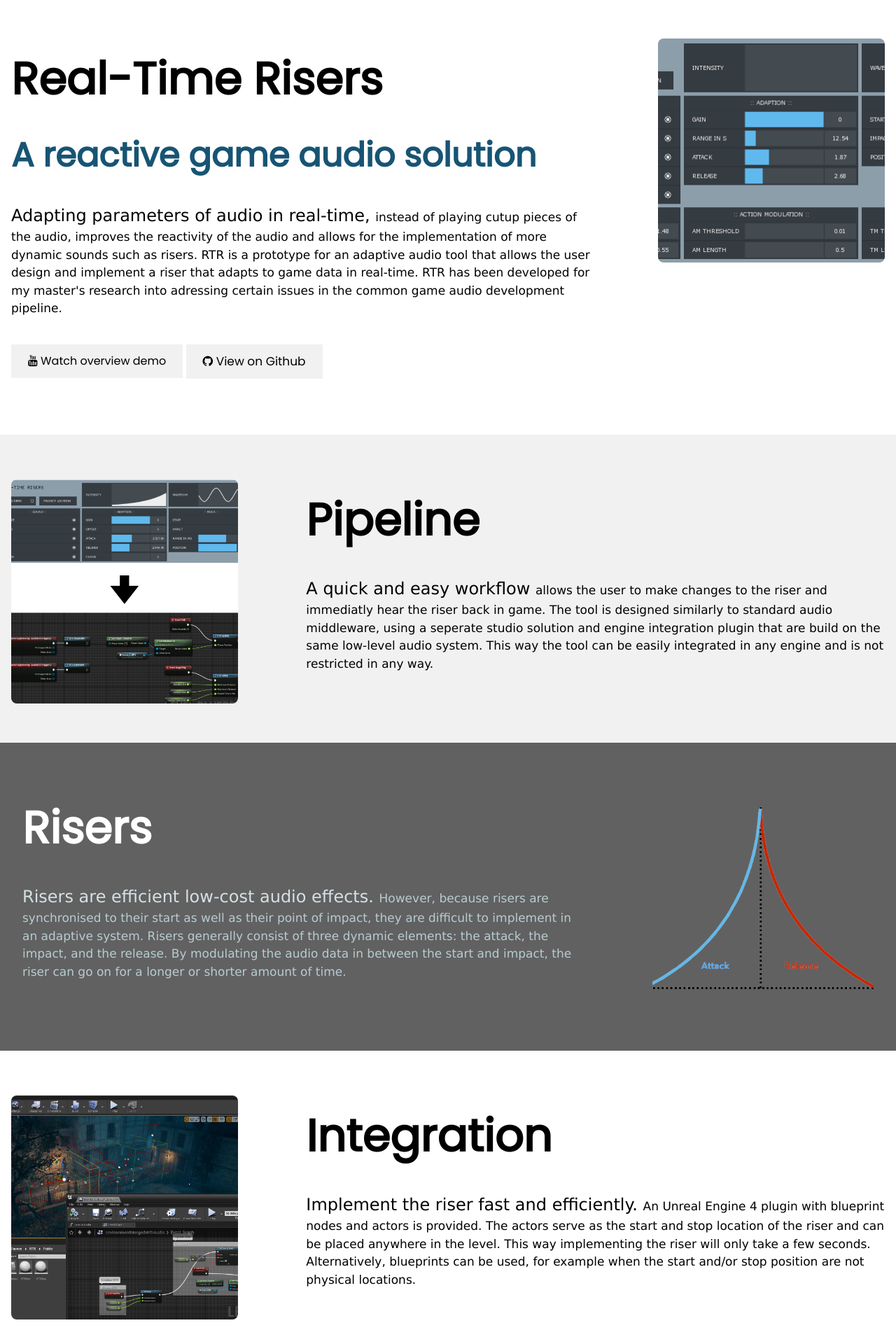
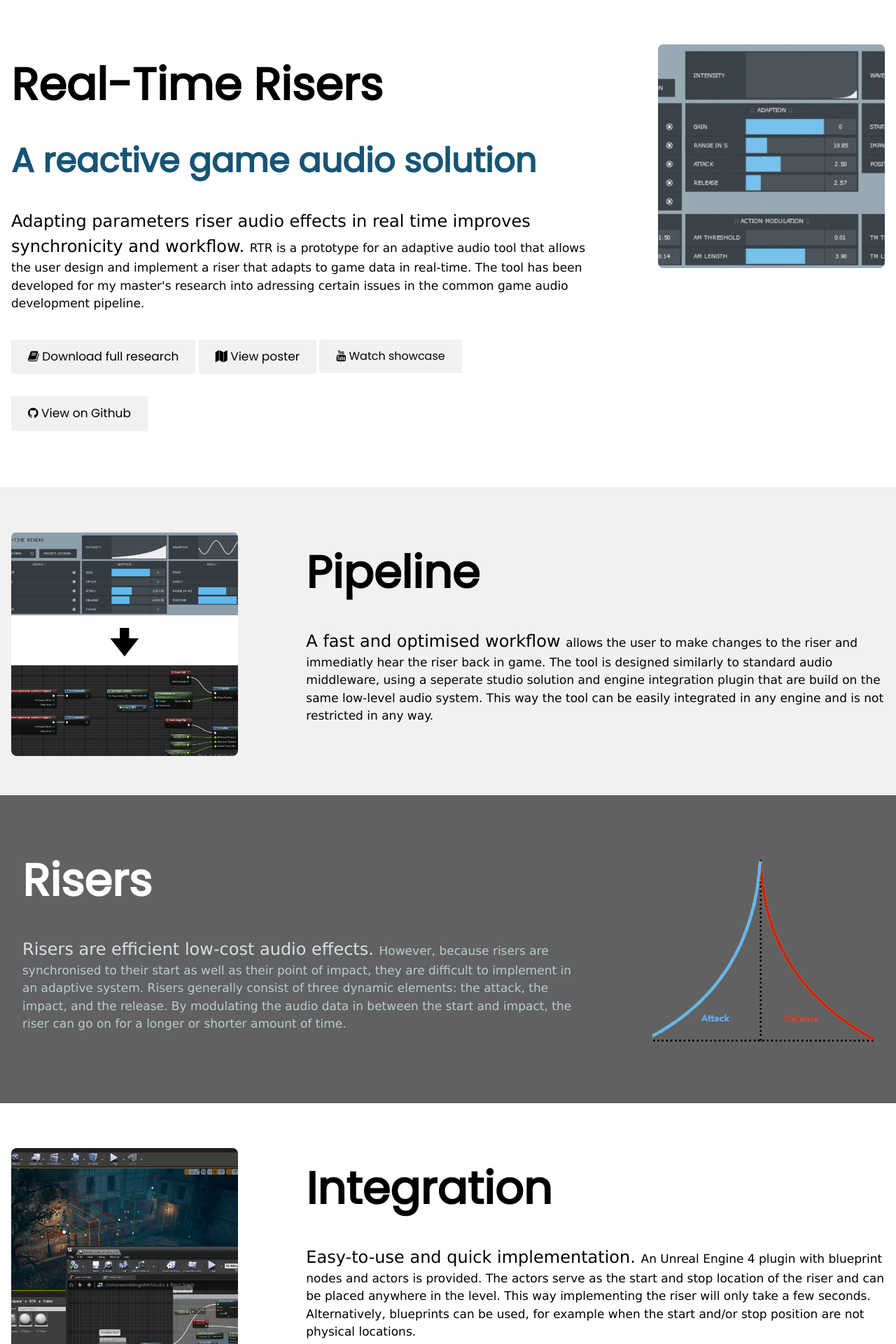
Before and after one commit to StijndeK/mySite, a PHP site: page /PF/RTR.html in a window 1280 px wide. Shown: the part 561-2481 px from the top of the page at 70% size. Run offline with PHP 8.4, Linux system fonts and the light colour scheme.

Commit message:
update rtr page

```diff
--- a/PF/RTR.html
+++ b/PF/RTR.html
@@ -16,33 +16,46 @@
   .mySlides {display: none;}
 </style>
 
+
 <body class="w3-content w3-black" style="max-width:1500px;">
+
+<ul class="noScrollTopnav w3-hide-small">
+  <li><a href="../index.html">Home</a></li>
+</ul>
 
 <!-- Header with Slideshow -->
 <header class="w3-display-container w3-center">
   <div class="mySlides w3-animate-opacity">
-    <img class="w3-image pageCover pfCover" src="../Media/RTR/RTR_Screencap2H.png" alt="Image 1" style="min-width:500px" width="1500" height="800">
-    <div class="w3-display-left w3-padding w3-hide-small" style="width:35%">
-      <div class="w3-black w3-opacity w3-hover-opacity-off w3-padding-large w3-round-large">
+    <!-- <img class="w3-image pageCover pfCover" src="../Media/RTR/RTR_Screencap2H.png" alt="Image 1" style="min-width:500px" width="1500" height="800"> -->
+    <video class="pageCover pfCover" autoplay muted loop >
+      <source src="../Media/RTR/RTR_Header.mp4" type="video/mp4">
+    </video>
+    <!-- <div class="w3-display-left w3-padding w3-hide-small" style="width:35%">
+      <div class="w3-black  w3-padding-large w3-round-large">
         <h1 class="w3-xlarge ">Design and implement procedural risers</h1>
         <hr class="w3-opacity">
-        <p>Design the sound and modulation of the riser and implement it into your game</p>
       </div>
-    </div>
+    </div> -->
   </div>
-  <div class="mySlides w3-animate-opacity">
+  <!-- <div class="mySlides w3-animate-opacity">
     <img class="w3-image pageCover pfCover" src="../Media/RTR/RTR_Implementation.png" alt="Image 2" style="min-width:500px" width="1500" height="800">
     <div class="w3-display-left w3-padding w3-hide-small" style="width:35%">
-      <div class="w3-black w3-opacity w3-hover-opacity-off w3-padding-large w3-round-large">
-        <h1 class="w3-xlarge"> Fast and efficient Unreal Engine 4 implementation</h1>
+      <div class="w3-black  w3-padding-large w3-round-large">
+        <h1 class="w3-xlarge "> Fast and efficient Unreal Engine 4 implementation</h1>
         <hr class="w3-opacity">
-        <p>Using the special UE4 plugin's blueprints or actors</p>
       </div>
     </div>
   </div>
   <a class="w3-button w3-black w3-display-right w3-margin-right w3-round w3-hide-small w3-hover-light-grey" onclick="plusDivs(1)">> <i class="fa fa-angle-right"></i></a>
-  <a class="w3-button w3-block w3-black w3-hide-large w3-hide-medium" onclick="plusDivs(1)">> <i class="fa fa-angle-right"></i></a>
+  <a class="w3-button w3-block w3-black w3-hide-large w3-hide-medium" onclick="plusDivs(1)">> <i class="fa fa-angle-right"></i></a> -->
 </header>
+<!--
+<div class="btn-group w3-hide-small" style="width:100%">
+  <button style="width:25%">Apple</button>
+  <button style="width:25%">Samsung</button>
+  <button style="width:25%">Sony</button>
+  <button style="width:25%">HTC</button>
+</div> -->
 
 <!-- The App Section -->
 <div class="w3-padding-64 w3-white">
@@ -51,34 +64,40 @@
       <h1 class="w3-jumbo w3-text-black"><b>Real-Time Risers</b></h1>
       <h1 class="w3-xxxlarge textColor3"><b>A reactive game audio solution</b></h1>
       <p class="w3-text-black"><span class="w3-xlarge w3-text-black">
-        Adapting parameters of audio in real-time, </span>
-        instead of playing cutup pieces of the audio, improves the reactivity of the audio and allows for the implementation of more dynamic sounds such as risers.
+        Adapting parameters riser audio effects in real time improves synchronicity and workflow. </span>
         RTR is a prototype for an adaptive audio tool that allows the user design and implement a riser that adapts to game data in real-time.
-        RTR has been developed for my master's research into adressing certain issues in the common game audio development pipeline.
+        The tool has been developed for my master's research into adressing certain issues in the common game audio development pipeline.
       </p>
-      <!-- <button class="w3-button w3-light-grey w3-padding-large w3-section w3-hide-small">
-        <a href=""><i class="fa fa-book"></i> Read full research </a>
-      </button> -->
+      <button class="w3-button w3-light-grey w3-padding-large w3-section w3-hide-small">
+        <a href=""><i class="fa fa-book"></i> Download full research </a>
+      </button>
+      <button class="w3-button w3-light-grey w3-padding-large w3-section w3-hide-small">
+        <a href="../Media/RTR/Real-TimeRisers_Poster.png"><i class="fa fa-map"></i> View poster </a>
+      </button>
       <button class="w3-button w3-light-grey w3-padding-large w3-section w3-hide-small" onclick="document.getElementById('download').style.display='block'">
-        <i class="fa fa-youtube"></i> Watch overview demo
+        <i class="fa fa-youtube"></i> Watch showcase
       </button>
       <button class="w3-button w3-light-grey w3-padding-large w3-section w3-hide-small">
         <a href="https://github.com/StijndeK/RTR"><i class="fa fa-github"></i> View on Github </a>
       </button>
+
     </div>
     <div class="w3-col l4 m6">
-      <img src="../Media/RTR/RTR_Screencap2H.png" class="w3-image w3-right w3-hide-small pageCoverH pfCoverH w3-round-large" width="335" height="471">
+      <img src="../Media/RTR/RTR.gif" class="w3-image w3-right w3-hide-small pageCoverH pfCoverH w3-round-large" width="335" height="471">
       <div class="w3-center w3-hide-large w3-hide-medium">
-        <!-- <button class="w3-button w3-block w3-padding-large">
-          <a href=""><i class="fa fa-book"></i> Read full research </a>
-        </button> -->
+        <button class="w3-button w3-block w3-padding-large">
+          <a href=""><i class="fa fa-book"></i> Download full research </a>
+        </button>
+        <button class="w3-button w3-block w3-padding-large">
+          <a href="../Media/RTR/Real-TimeRisers_Poster.png"><i class="fa fa-book"></i> View poster </a>
+        </button>
         <button class="w3-button w3-block w3-padding-large" onclick="document.getElementById('download').style.display='block'">
-          <i class="fa fa-youtube"></i> Watch overview demo
+          <i class="fa fa-youtube"></i> Watch showcase
         </button>
         <button class="w3-button w3-block w3-padding-large" >
           <a href="https://github.com/StijndeK/RTR"><i class="fa fa-github"></i> View on Github </a>
         </button>
-        <img src="../Media/RTR/RTR_Screencap2H.png" class="w3-image w3-margin-top w3-round-large" width="335" height="471">
+        <img src="../Media/RTR/RTR.gif" class="w3-image w3-margin-top w3-round-large" width="335" height="471">
       </div>
     </div>
   </div>
@@ -89,7 +108,7 @@
   <div class="w3-modal-content" style="padding:32px; width:654px">
     <div class="w3-container w3-white">
       <iframe width="560" height="315" src="https://www.youtube.com/embed/U3TnRka32z4" title="YouTube video player" frameborder="0" allow="accelerometer; autoplay; clipboard-write; encrypted-media; gyroscope; picture-in-picture" allowfullscreen></iframe>
-      <button type="button" class="w3-button w3-block w3-padding-large w3-red w3-margin-bottom" onclick="document.getElementById('download').style.display='none'">Close</button>
+      <button type="button" class="w3-button w3-block w3-padding-large w3-margin-bottom" onclick="document.getElementById('download').style.display='none'">Close</button>
     </div>
   </div>
 </div>
@@ -103,7 +122,7 @@
     </div>
     <div class="w3-col l8 m6">
       <h1 class="w3-jumbo w3-text-black"><b>Pipeline</b></h1>
-      <p class="w3-text-black"><span class="w3-xlarge w3-text-black"> A quick and easy workflow  </span>
+      <p class="w3-text-black"><span class="w3-xlarge w3-text-black"> A fast and optimised workflow  </span>
         allows the user to make changes to the riser and immediatly hear the riser back in game.
         The tool is designed similarly to standard audio middleware, using a seperate studio solution and engine integration plugin
         that are build on the same low-level audio system. This way the tool can be easily integrated in any engine and is not restricted in any way.
@@ -140,7 +159,7 @@
     </div>
     <div class="w3-col l8 m6">
       <h1 class="w3-jumbo w3-text-black"><b>Integration</b></h1>
-      <p class="w3-text-black"><span class="w3-xlarge w3-text-black">Implement the riser fast and efficiently. </span>
+      <p class="w3-text-black"><span class="w3-xlarge w3-text-black"> Easy-to-use and quick implementation. </span>
         An Unreal Engine 4 plugin with blueprint nodes and actors is provided.
         The actors serve as the start and stop location of the riser and can be placed anywhere in the level.
         This way implementing the riser will only take a few seconds.
@@ -150,7 +169,6 @@
     </div>
   </div>
 </div>
-
 
 <!-- Footer -->
 <footer class="w3-container w3-padding-32 w3-light-grey w3-center w3-xlarge">
--- a/style.css
+++ b/style.css
@@ -73,6 +73,32 @@ a.buttons {
   border: black;
   border-style: solid;
 }
+
+.btn-group button {
+  background-color: #04AA6D; /* Green background */
+  border: 1px solid green; /* Green border */
+  color: white; /* White text */
+  padding: 10px 24px; /* Some padding */
+  cursor: pointer; /* Pointer/hand icon */
+  float: left; /* Float the buttons side by side */
+}
+
+/* Clear floats (clearfix hack) */
+.btn-group:after {
+  content: "";
+  clear: both;
+  display: table;
+}
+
+.btn-group button:not(:last-child) {
+  border-right: none; /* Prevent double borders */
+}
+
+/* Add a background color on hover */
+.btn-group button:hover {
+  background-color: #3e8e41;
+}
+
 
 .iconStyle {
   color: aliceblue;
```
Also changed, not shown: Media/RTR/RTR.gif (added), Media/RTR/Real-TimeRisers_Poster.png (added).
